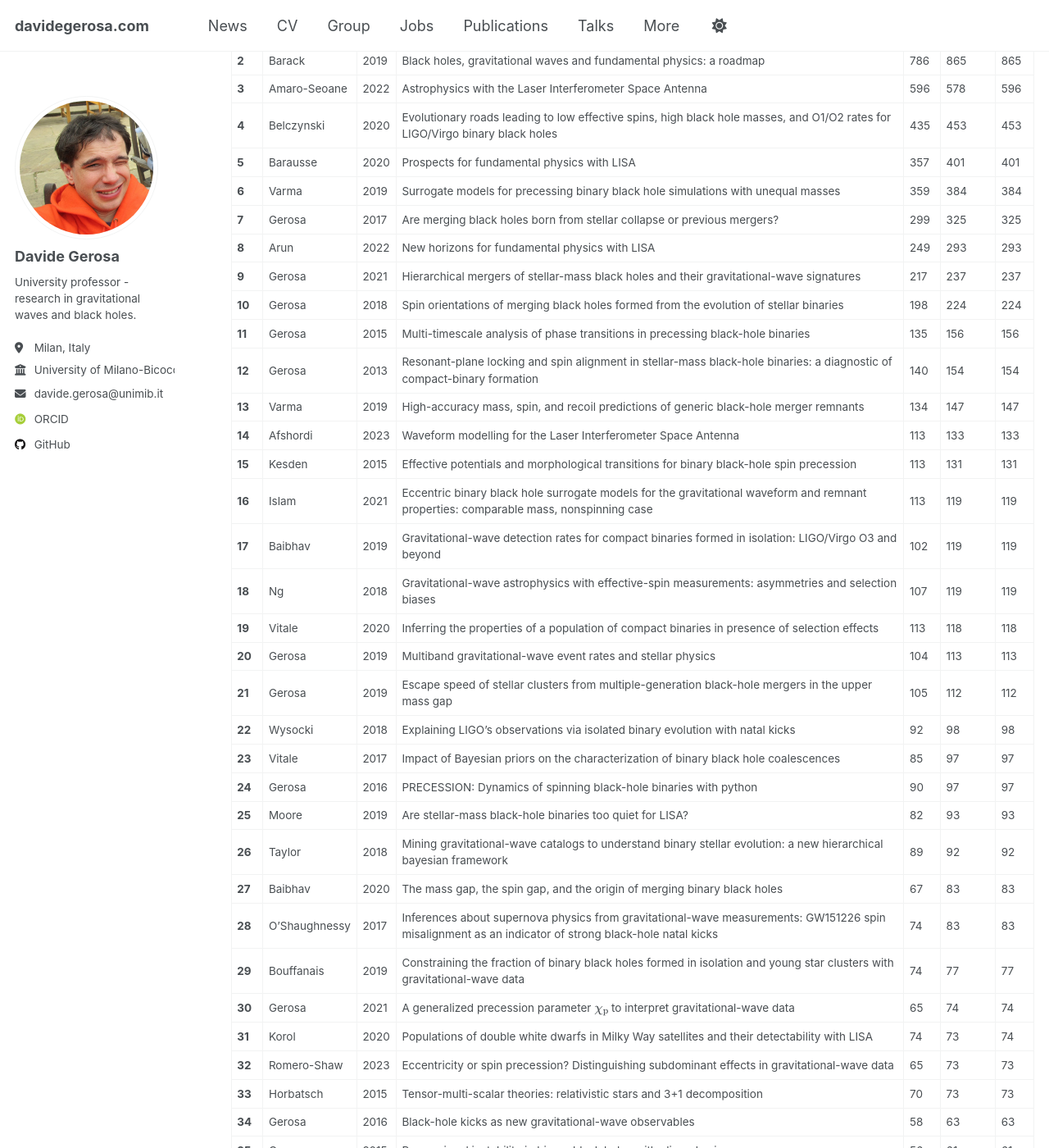
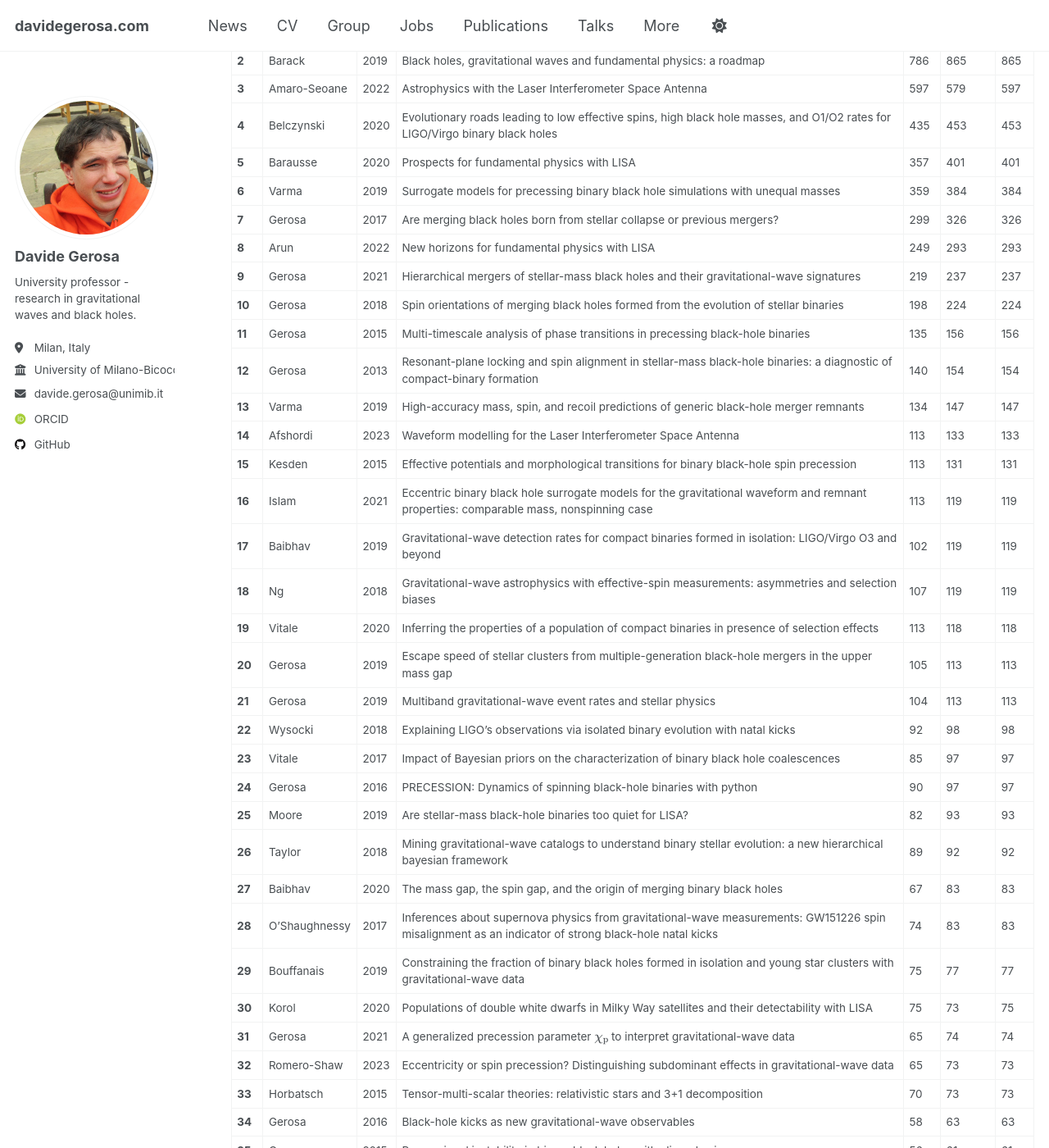
Before and after one commit to dgerosa/website, a Jekyll site: the page built from _pages/citations.md, in a window 1280 px wide and 1400 px high, scrolled down 548 px. Shown: the whole window at 82% size. Built offline with Jekyll 4.4.1, drawn with Linux system fonts in a browser that asks for light colours; some web fonts are replaced; some of the changed text lies outside the part shown.

Commit message:
Website update from workflow

```diff
--- a/_pages/_citations.md
+++ b/_pages/_citations.md
@@ -1,23 +1,23 @@
 ## Citation Summary
 
-- **Total ADS citations**: 8724
-- **Total INSPIRE citations**: 9540
-- **Total MAX citations**: 9585
+- **Total ADS citations**: 8709
+- **Total INSPIRE citations**: 9545
+- **Total MAX citations**: 9590
 - **h-index**: 47
 
 ## Paper list sorted by citation count
 
 | # | Author | Year | Title | ADS | INSPIRE | MAX |
 |---|--------|------|-------|-----|---------|-----|
-| **1** | Berti | 2015 | Testing general relativity with present and future astrophysical observations | 1325 | 1481 | 1481 |
+| **1** | Berti | 2015 | Testing general relativity with present and future astrophysical observations | 1324 | 1481 | 1481 |
 | **2** | Barack | 2019 | Black holes, gravitational waves and fundamental physics: a roadmap | 786 | 865 | 865 |
-| **3** | Amaro-Seoane | 2022 | Astrophysics with the Laser Interferometer Space Antenna | 596 | 578 | 596 |
+| **3** | Amaro-Seoane | 2022 | Astrophysics with the Laser Interferometer Space Antenna | 597 | 579 | 597 |
 | **4** | Belczynski | 2020 | Evolutionary roads leading to low effective spins, high black hole masses, and O1/O2 rates for LIGO/Virgo binary black holes | 435 | 453 | 453 |
 | **5** | Barausse | 2020 | Prospects for fundamental physics with LISA | 357 | 401 | 401 |
 | **6** | Varma | 2019 | Surrogate models for precessing binary black hole simulations with unequal masses | 359 | 384 | 384 |
-| **7** | Gerosa | 2017 | Are merging black holes born from stellar collapse or previous mergers? | 299 | 325 | 325 |
+| **7** | Gerosa | 2017 | Are merging black holes born from stellar collapse or previous mergers? | 299 | 326 | 326 |
 | **8** | Arun | 2022 | New horizons for fundamental physics with LISA | 249 | 293 | 293 |
-| **9** | Gerosa | 2021 | Hierarchical mergers of stellar-mass black holes and their gravitational-wave signatures | 217 | 237 | 237 |
+| **9** | Gerosa | 2021 | Hierarchical mergers of stellar-mass black holes and their gravitational-wave signatures | 219 | 237 | 237 |
 | **10** | Gerosa | 2018 | Spin orientations of merging black holes formed from the evolution of stellar binaries | 198 | 224 | 224 |
 | **11** | Gerosa | 2015 | Multi-timescale analysis of phase transitions in precessing black-hole binaries | 135 | 156 | 156 |
 | **12** | Gerosa | 2013 | Resonant-plane locking and spin alignment in stellar-mass black-hole binaries: a diagnostic of compact-binary formation | 140 | 154 | 154 |
@@ -28,8 +28,8 @@
 | **17** | Baibhav | 2019 | Gravitational-wave detection rates for compact binaries formed in isolation: LIGO/Virgo O3 and beyond | 102 | 119 | 119 |
 | **18** | Ng | 2018 | Gravitational-wave astrophysics with effective-spin measurements: asymmetries and selection biases | 107 | 119 | 119 |
 | **19** | Vitale | 2020 | Inferring the properties of a population of compact binaries in presence of selection effects | 113 | 118 | 118 |
-| **20** | Gerosa | 2019 | Multiband gravitational-wave event rates and stellar physics | 104 | 113 | 113 |
-| **21** | Gerosa | 2019 | Escape speed of stellar clusters from multiple-generation black-hole mergers in the upper mass gap | 105 | 112 | 112 |
+| **20** | Gerosa | 2019 | Escape speed of stellar clusters from multiple-generation black-hole mergers in the upper mass gap | 105 | 113 | 113 |
+| **21** | Gerosa | 2019 | Multiband gravitational-wave event rates and stellar physics | 104 | 113 | 113 |
 | **22** | Wysocki | 2018 | Explaining LIGO's observations via isolated binary evolution with natal kicks | 92 | 98 | 98 |
 | **23** | Vitale | 2017 | Impact of Bayesian priors on the characterization of binary black hole coalescences | 85 | 97 | 97 |
 | **24** | Gerosa | 2016 | PRECESSION: Dynamics of spinning black-hole binaries with python | 90 | 97 | 97 |
@@ -37,9 +37,9 @@
 | **26** | Taylor | 2018 | Mining gravitational-wave catalogs to understand binary stellar evolution: a new hierarchical bayesian framework | 89 | 92 | 92 |
 | **27** | Baibhav | 2020 | The mass gap, the spin gap, and the origin of merging binary black holes | 67 | 83 | 83 |
 | **28** | O'Shaughnessy | 2017 | Inferences about supernova physics from gravitational-wave measurements: GW151226 spin misalignment as an indicator of strong black-hole natal kicks | 74 | 83 | 83 |
-| **29** | Bouffanais | 2019 | Constraining the fraction of binary black holes formed in isolation and young star clusters with gravitational-wave data | 74 | 77 | 77 |
-| **30** | Gerosa | 2021 | A generalized precession parameter $$\chi_\mathrm{p}$$ to interpret gravitational-wave data | 65 | 74 | 74 |
-| **31** | Korol | 2020 | Populations of double white dwarfs in Milky Way satellites and their detectability with LISA | 74 | 73 | 74 |
+| **29** | Bouffanais | 2019 | Constraining the fraction of binary black holes formed in isolation and young star clusters with gravitational-wave data | 75 | 77 | 77 |
+| **30** | Korol | 2020 | Populations of double white dwarfs in Milky Way satellites and their detectability with LISA | 75 | 73 | 75 |
+| **31** | Gerosa | 2021 | A generalized precession parameter $$\chi_\mathrm{p}$$ to interpret gravitational-wave data | 65 | 74 | 74 |
 | **32** | Romero-Shaw | 2023 | Eccentricity or spin precession? Distinguishing subdominant effects in gravitational-wave data | 65 | 73 | 73 |
 | **33** | Horbatsch | 2015 | Tensor-multi-scalar theories: relativistic stars and 3+1 decomposition | 70 | 73 | 73 |
 | **34** | Gerosa | 2016 | Black-hole kicks as new gravitational-wave observables | 58 | 63 | 63 |
```
Also changed, not shown: other parts of _pages/_citations.md (+11 -11 lines), _pages/_group.md (+1 -1 lines), _pages/_publications.md (+1 -1 lines), _pages/_talks.md (+5 -2 lines).
